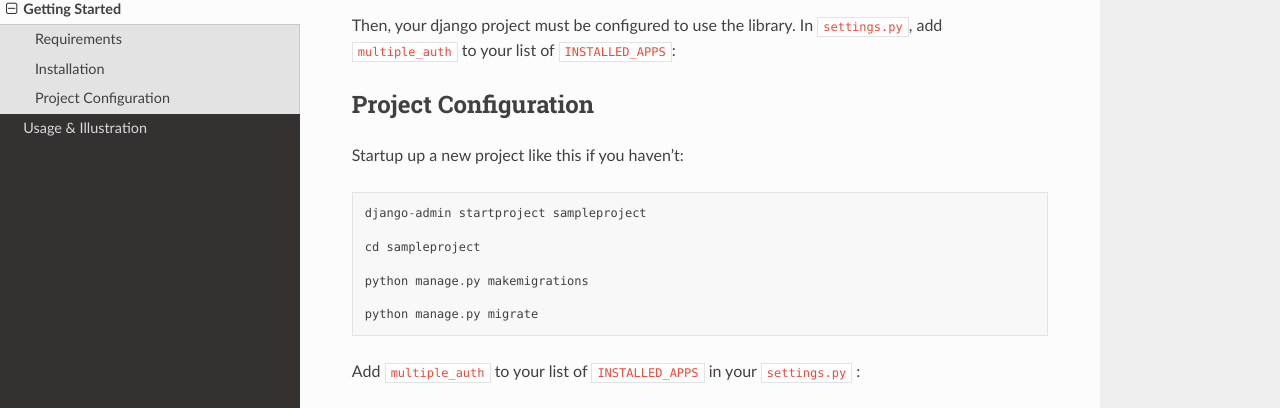
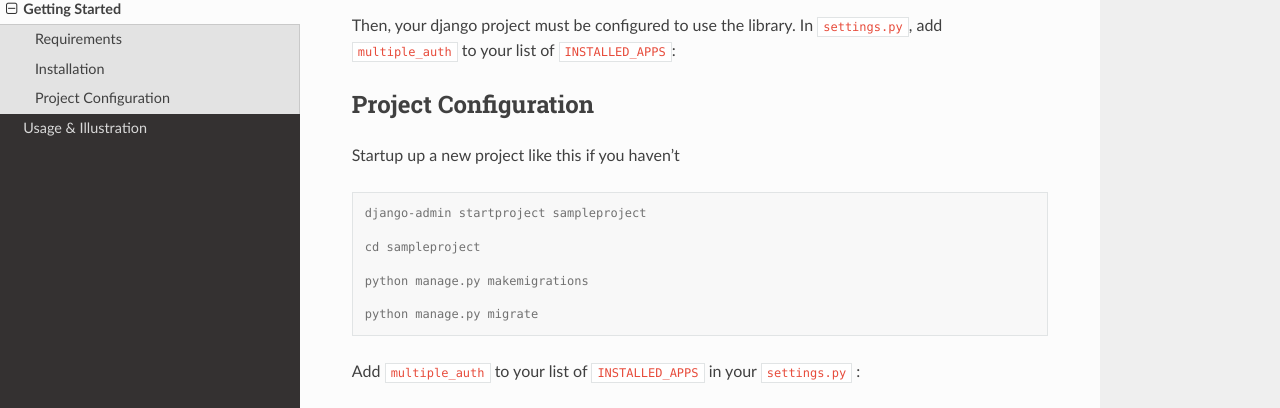
Before and after one commit to KoredeDavid/django-multiple-authentication, a Sphinx documentation site: the page built from docs/source/getting_started.rst, in a window 1280 px wide and 900 px high, scrolled down 421 px. Shown: the part 112-520 px from the top of the window. Built offline with Sphinx 7.4.7 and the Read the Docs theme 2.0.0, drawn with Linux system fonts in a browser that asks for light colours.

```diff
--- a/docs/source/getting_started.rst
+++ b/docs/source/getting_started.rst
@@ -33,15 +33,17 @@ your list of ``INSTALLED_APPS``:
 Project Configuration
 ------------------------
 
-Startup up a new project like this if you haven't::
+Startup up a new project like this if you haven't
 
-   django-admin startproject sampleproject
+.. code-block:: console
 
-   cd sampleproject
+    django-admin startproject sampleproject
 
-   python manage.py makemigrations
+    cd sampleproject
 
-   python manage.py migrate
+    python manage.py makemigrations
+
+    python manage.py migrate
 
 Add ``multiple_auth`` to your list of ``INSTALLED_APPS`` in your ``settings.py`` :
 
```
Also changed, not shown: README.rst (+12 -8 lines).
